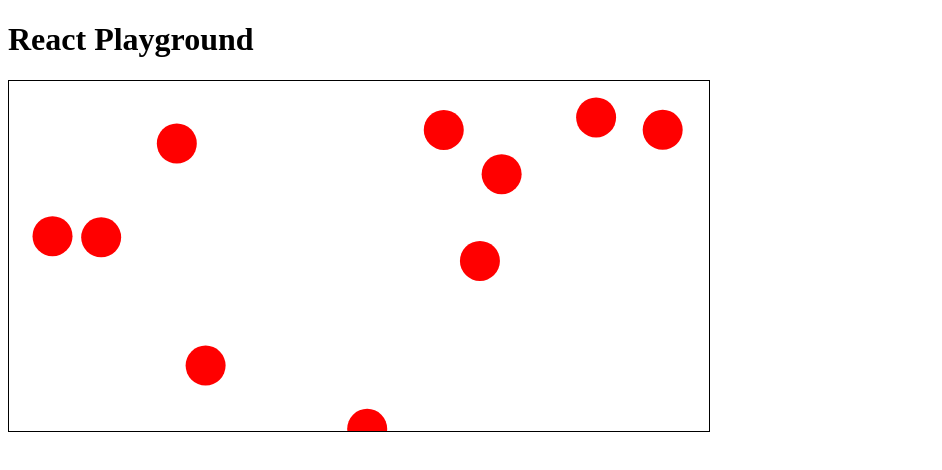
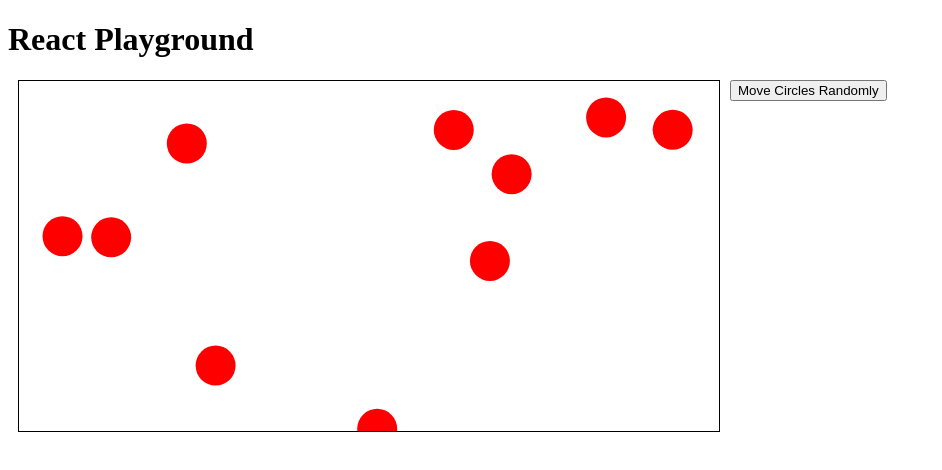
Before and after one commit to e-polevikov/react-playground, a React (Create React App) app: page / in a window 1280 px wide. Shown: the top 470 px of the page, without its empty margins (0-942 px from the left). Built offline with nearby package versions, Linux system fonts and the light colour scheme.

Commit message:
Add functionality for moving circles

```diff
--- a/src/canvas.js
+++ b/src/canvas.js
@@ -17,7 +17,18 @@ const INITIAL_STATE = generateCircles();
 function Canvas() {
   const [circles, setCircles] = React.useState(INITIAL_STATE);
 
+  const moveCirclesHandler = (e) => {
+    setCircles(
+      circles.map((circle) => {
+        circle.x = circle.x + (Math.random() - 0.5) * 10;
+        circle.y = circle.y + (Math.random() - 0.5) * 10;
+        return circle;
+      })
+    );
+  };
+
   return (
+    <>
       <div className='stage'>
         <Stage width={canvasWidth} height={canvasHeight}>
           <Layer>
@@ -35,6 +46,10 @@ function Canvas() {
           </Layer>
         </Stage>
       </div>
+      <div>
+        <button onClick={moveCirclesHandler}>Move Circles Randomly</button>
+      </div>
+    </>
   );
 }
 
--- a/src/index.css
+++ b/src/index.css
@@ -1,4 +1,6 @@
 .stage {
   border: solid black 1px;
   float: left;
+  margin-left: 10px;
+  margin-right: 10px;
 }
```
Lines whose indentation alone changed are shown as unchanged.
